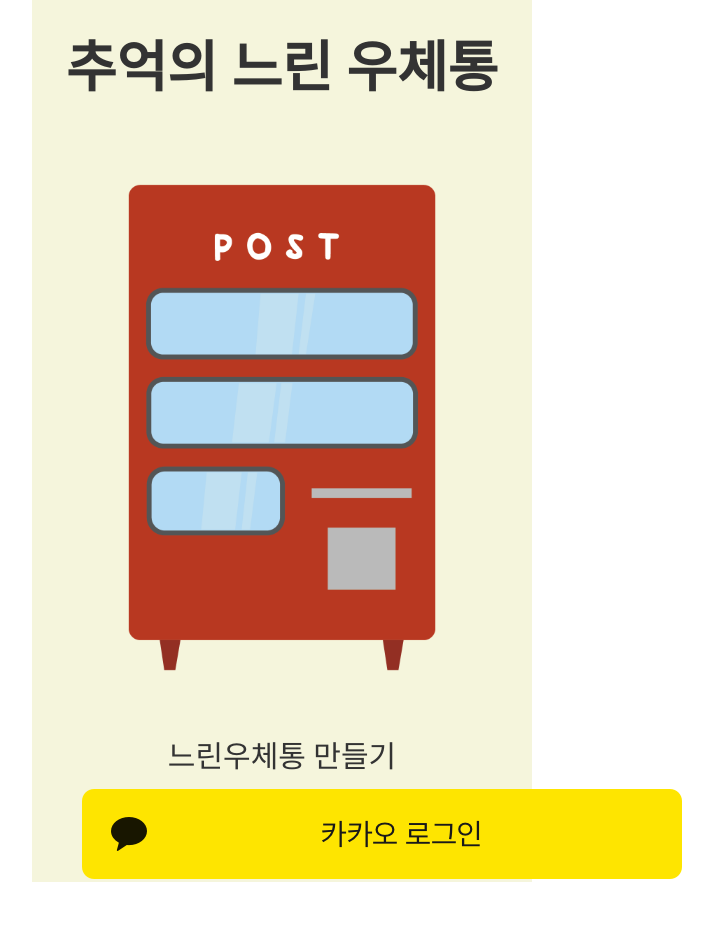
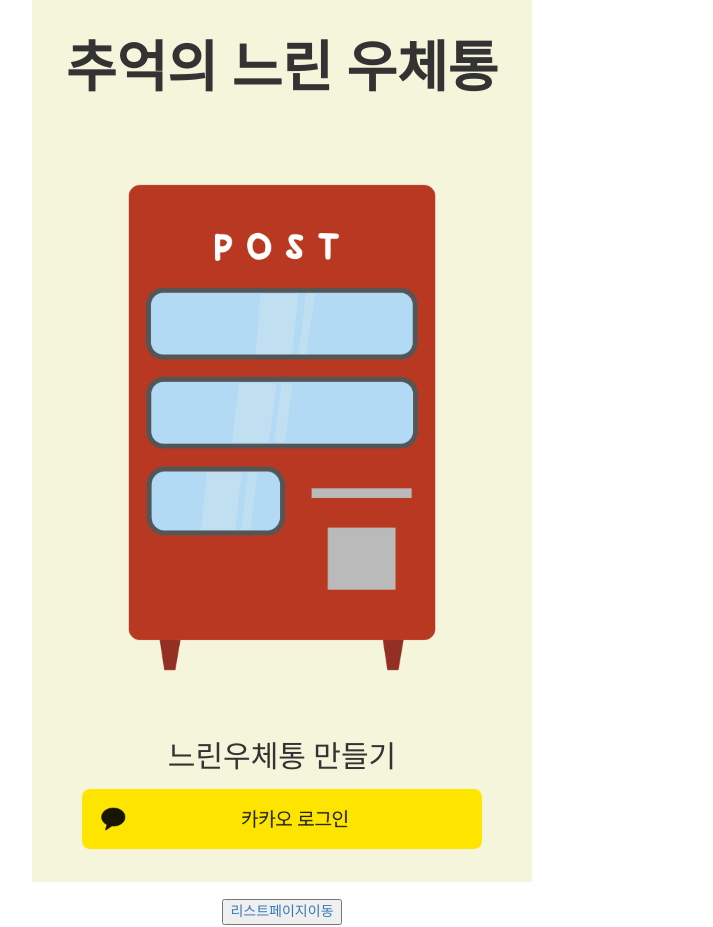
Before and after one commit to BronzeDevelopPot/-before-SlowMailBox, a React (Create React App) app in the folder frontend/slowmailbox/: page / in a window 1280 px wide. Shown: the top 927 px of the page, without its empty margins (358-1071 px from the left). Built offline with nearby package versions, Linux system fonts and the light colour scheme; a web font is replaced by a local one.

Commit message:
FIX : kakaologin button

```diff
--- a/frontend/slowmailbox/src/component/login/login.css
+++ b/frontend/slowmailbox/src/component/login/login.css
@@ -24,6 +24,9 @@
 img {
   display: block;
   text-align: center;
+
+  width: 100%;
+  height: 100%;
 }
 
 /* 자판기 이미지 */
@@ -44,10 +47,6 @@ img {
   width: 400px;
 }
 
-/* 메인으로 버튼*/
-button {
-  margin-bottom: 30px;
-}
 
 /* 폰트 적용 */
 @font-face {
--- a/frontend/slowmailbox/src/component/mail/mail.jsx
+++ b/frontend/slowmailbox/src/component/mail/mail.jsx
@@ -3,6 +3,7 @@ import "./mail.css";
 import DomToImage from "dom-to-image";
 import { saveAs } from "file-saver";
 import axios from "axios";
+
 
 const Mail = () => {
   const imgName = "Test";
@@ -37,7 +38,7 @@ const Mail = () => {
 
   return (
     <div id="ownglyph">
-      <div ref={letterRef} className="downloadArea" style={{ backgroundImage: 'url(/letter_img/letter02.png)' }}>
+      <div ref={letterRef} className="downloadArea" style="background-image: url('/letter_img/letter02.png');">
         <div className="letter">
           <div className="textArea_style"> {mail} </div>
         </div>
```
Also changed, not shown: frontend/slowmailbox/public/login_img/test.jpg (deleted).
